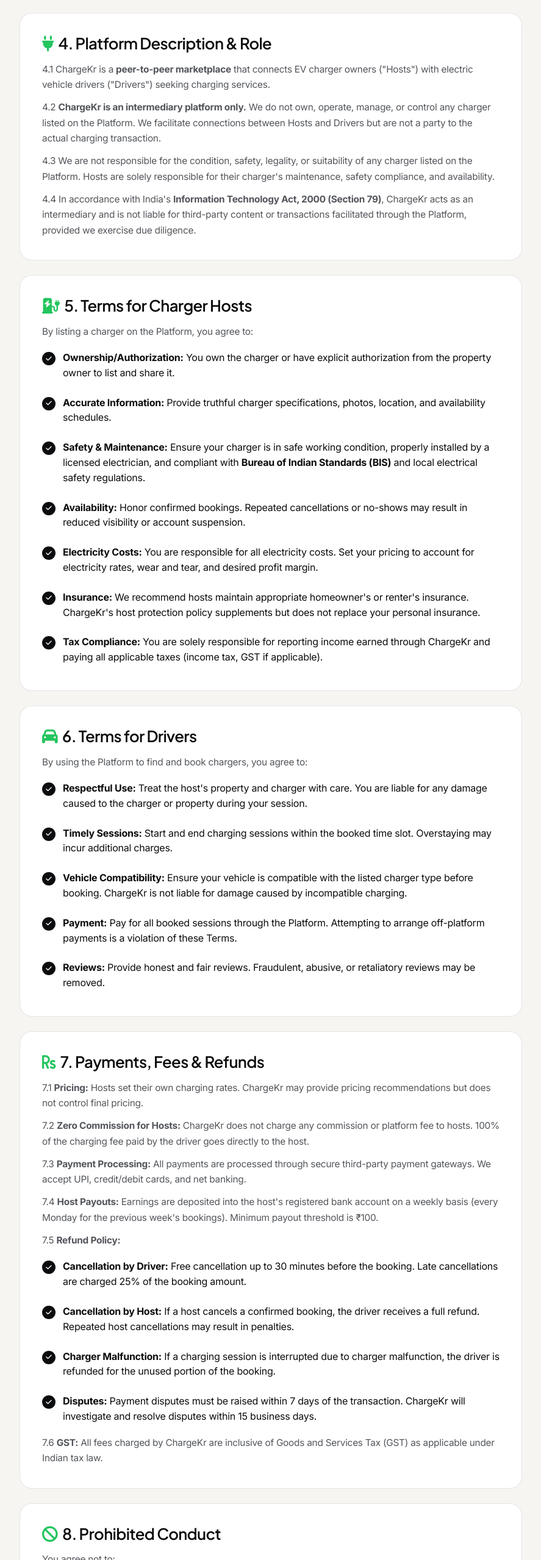
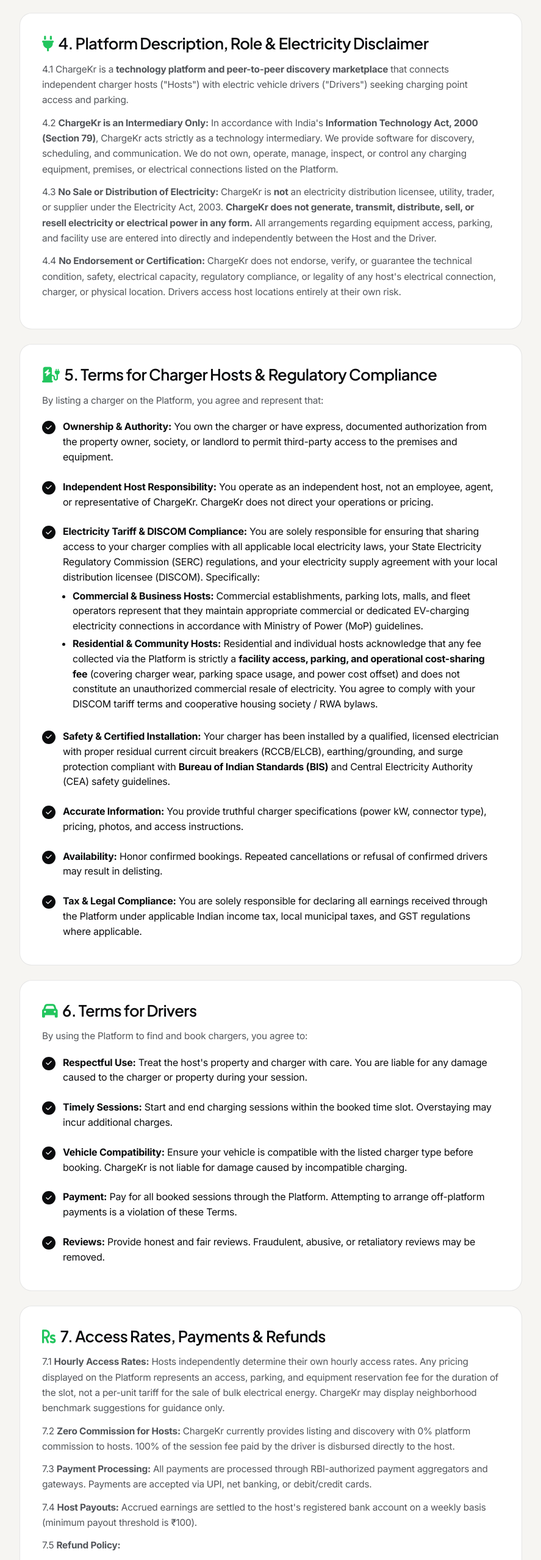
Before and after one commit to sahilm9620/chargekr, a plain HTML site: page terms-of-service.html in a window 1280 px wide. Shown: the part 1506-4064 px from the top of the page at 61% size, without its empty margins (196-1083 px from the left). Drawn offline with Linux system fonts and the light colour scheme.

Commit message:
legal: update Terms of Service and clarify platform role as technology intermediary

```diff
--- a/terms-of-service.html
+++ b/terms-of-service.html
@@ -155,62 +155,51 @@
             <!-- Platform Description -->
             <div class="card reveal" style="margin-bottom:24px;">
                 <h3 style="margin-bottom:16px;"><i class="fas fa-plug"
-                        style="color:var(--primary); margin-right:8px;"></i>4. Platform Description & Role</h3>
-                <p style="margin-bottom:12px;">4.1 ChargeKr is a <strong>peer-to-peer marketplace</strong> that connects
-                    EV charger owners ("Hosts") with electric vehicle drivers ("Drivers") seeking charging services.</p>
-                <p style="margin-bottom:12px;">4.2 <strong>ChargeKr is an intermediary platform only.</strong> We do not
-                    own, operate, manage, or control any charger listed on the Platform. We facilitate connections
-                    between Hosts and Drivers but are not a party to the actual charging transaction.</p>
-                <p style="margin-bottom:12px;">4.3 We are not responsible for the condition, safety, legality, or
-                    suitability of any charger listed on the Platform. Hosts are solely responsible for their charger's
-                    maintenance, safety compliance, and availability.</p>
-                <p>4.4 In accordance with India's <strong>Information Technology Act, 2000 (Section 79)</strong>,
-                    ChargeKr acts as an intermediary and is not liable for third-party content or transactions
-                    facilitated through the Platform, provided we exercise due diligence.</p>
+                        style="color:var(--primary); margin-right:8px;"></i>4. Platform Description, Role & Electricity Disclaimer</h3>
+                <p style="margin-bottom:12px;">4.1 ChargeKr is a <strong>technology platform and peer-to-peer discovery marketplace</strong> that connects independent charger hosts ("Hosts") with electric vehicle drivers ("Drivers") seeking charging point access and parking.</p>
+                <p style="margin-bottom:12px;">4.2 <strong>ChargeKr is an Intermediary Only:</strong> In accordance with India's <strong>Information Technology Act, 2000 (Section 79)</strong>, ChargeKr acts strictly as a technology intermediary. We provide software for discovery, scheduling, and communication. We do not own, operate, manage, inspect, or control any charging equipment, premises, or electrical connections listed on the Platform.</p>
+                <p style="margin-bottom:12px;">4.3 <strong>No Sale or Distribution of Electricity:</strong> ChargeKr is <strong>not</strong> an electricity distribution licensee, utility, trader, or supplier under the Electricity Act, 2003. <strong>ChargeKr does not generate, transmit, distribute, sell, or resell electricity or electrical power in any form.</strong> All arrangements regarding equipment access, parking, and facility use are entered into directly and independently between the Host and the Driver.</p>
+                <p style="margin-bottom:12px;">4.4 <strong>No Endorsement or Certification:</strong> ChargeKr does not endorse, verify, or guarantee the technical condition, safety, electrical capacity, regulatory compliance, or legality of any host's electrical connection, charger, or physical location. Drivers access host locations entirely at their own risk.</p>
             </div>
 
             <!-- Host Terms -->
             <div class="card reveal" style="margin-bottom:24px;">
                 <h3 style="margin-bottom:16px;"><i class="fas fa-charging-station"
-                        style="color:var(--primary); margin-right:8px;"></i>5. Terms for Charger Hosts</h3>
-                <p style="margin-bottom:12px;">By listing a charger on the Platform, you agree to:</p>
+                        style="color:var(--primary); margin-right:8px;"></i>5. Terms for Charger Hosts & Regulatory Compliance</h3>
+                <p style="margin-bottom:12px;">By listing a charger on the Platform, you agree and represent that:</p>
                 <div class="feature-list">
                     <div class="feature-list-item">
                         <span class="check"><i class="fas fa-check"></i></span>
-                        <div><strong>Ownership/Authorization:</strong> You own the charger or have explicit
-                            authorization from the property owner to list and share it.</div>
+                        <div><strong>Ownership & Authority:</strong> You own the charger or have express, documented authorization from the property owner, society, or landlord to permit third-party access to the premises and equipment.</div>
                     </div>
                     <div class="feature-list-item">
                         <span class="check"><i class="fas fa-check"></i></span>
-                        <div><strong>Accurate Information:</strong> Provide truthful charger specifications, photos,
-                            location, and availability schedules.</div>
+                        <div><strong>Independent Host Responsibility:</strong> You operate as an independent host, not an employee, agent, or representative of ChargeKr. ChargeKr does not direct your operations or pricing.</div>
                     </div>
                     <div class="feature-list-item">
                         <span class="check"><i class="fas fa-check"></i></span>
-                        <div><strong>Safety & Maintenance:</strong> Ensure your charger is in safe working condition,
-                            properly installed by a licensed electrician, and compliant with <strong>Bureau of Indian
-                                Standards (BIS)</strong> and local electrical safety regulations.</div>
+                        <div><strong>Electricity Tariff & DISCOM Compliance:</strong> You are solely responsible for ensuring that sharing access to your charger complies with all applicable local electricity laws, your State Electricity Regulatory Commission (SERC) regulations, and your electricity supply agreement with your local distribution licensee (DISCOM). Specifically:
+                            <ul style="margin-top:6px; margin-left:16px; list-style-type:disc;">
+                                <li style="margin-bottom:4px;"><strong>Commercial & Business Hosts:</strong> Commercial establishments, parking lots, malls, and fleet operators represent that they maintain appropriate commercial or dedicated EV-charging electricity connections in accordance with Ministry of Power (MoP) guidelines.</li>
+                                <li style="margin-bottom:4px;"><strong>Residential & Community Hosts:</strong> Residential and individual hosts acknowledge that any fee collected via the Platform is strictly a <strong>facility access, parking, and operational cost-sharing fee</strong> (covering charger wear, parking space usage, and power cost offset) and does not constitute an unauthorized commercial resale of electricity. You agree to comply with your DISCOM tariff terms and cooperative housing society / RWA bylaws.</li>
+                            </ul>
+                        </div>
                     </div>
                     <div class="feature-list-item">
                         <span class="check"><i class="fas fa-check"></i></span>
-                        <div><strong>Availability:</strong> Honor confirmed bookings. Repeated cancellations or no-shows
-                            may result in reduced visibility or account suspension.</div>
+                        <div><strong>Safety & Certified Installation:</strong> Your charger has been installed by a qualified, licensed electrician with proper residual current circuit breakers (RCCB/ELCB), earthing/grounding, and surge protection compliant with <strong>Bureau of Indian Standards (BIS)</strong> and Central Electricity Authority (CEA) safety guidelines.</div>
                     </div>
                     <div class="feature-list-item">
                         <span class="check"><i class="fas fa-check"></i></span>
-                        <div><strong>Electricity Costs:</strong> You are responsible for all electricity costs. Set your
-                            pricing to account for electricity rates, wear and tear, and desired profit margin.</div>
+                        <div><strong>Accurate Information:</strong> You provide truthful charger specifications (power kW, connector type), pricing, photos, and access instructions.</div>
                     </div>
                     <div class="feature-list-item">
                         <span class="check"><i class="fas fa-check"></i></span>
-                        <div><strong>Insurance:</strong> We recommend hosts maintain appropriate homeowner's or renter's
-                            insurance. ChargeKr's host protection policy supplements but does not replace your personal
-                            insurance.</div>
+                        <div><strong>Availability:</strong> Honor confirmed bookings. Repeated cancellations or refusal of confirmed drivers may result in delisting.</div>
                     </div>
                     <div class="feature-list-item">
                         <span class="check"><i class="fas fa-check"></i></span>
-                        <div><strong>Tax Compliance:</strong> You are solely responsible for reporting income earned
-                            through ChargeKr and paying all applicable taxes (income tax, GST if applicable).</div>
+                        <div><strong>Tax & Legal Compliance:</strong> You are solely responsible for declaring all earnings received through the Platform under applicable Indian income tax, local municipal taxes, and GST regulations where applicable.</div>
                     </div>
                 </div>
             </div>
@@ -253,42 +242,31 @@
             <!-- Payments & Fees -->
             <div class="card reveal" style="margin-bottom:24px;">
                 <h3 style="margin-bottom:16px;"><i class="fas fa-rupee-sign"
-                        style="color:var(--primary); margin-right:8px;"></i>7. Payments, Fees & Refunds</h3>
-                <p style="margin-bottom:12px;">7.1 <strong>Pricing:</strong> Hosts set their own charging rates.
-                    ChargeKr may provide pricing recommendations but does not control final pricing.</p>
-                <p style="margin-bottom:12px;">7.2 <strong>Zero Commission for Hosts:</strong> ChargeKr does not charge any
-                    commission or platform fee to hosts. 100% of the charging fee paid by the driver goes directly to the
-                    host.</p>
-                <p style="margin-bottom:12px;">7.3 <strong>Payment Processing:</strong> All payments are processed
-                    through secure third-party payment gateways. We accept UPI, credit/debit cards, and net banking.</p>
-                <p style="margin-bottom:12px;">7.4 <strong>Host Payouts:</strong> Earnings are deposited into the host's
-                    registered bank account on a weekly basis (every Monday for the previous week's bookings). Minimum
-                    payout threshold is ₹100.</p>
+                        style="color:var(--primary); margin-right:8px;"></i>7. Access Rates, Payments & Refunds</h3>
+                <p style="margin-bottom:12px;">7.1 <strong>Hourly Access Rates:</strong> Hosts independently determine their own hourly access rates. Any pricing displayed on the Platform represents an access, parking, and equipment reservation fee for the duration of the slot, not a per-unit tariff for the sale of bulk electrical energy. ChargeKr may display neighborhood benchmark suggestions for guidance only.</p>
+                <p style="margin-bottom:12px;">7.2 <strong>Zero Commission for Hosts:</strong> ChargeKr currently provides listing and discovery with 0% platform commission to hosts. 100% of the session fee paid by the driver is disbursed directly to the host.</p>
+                <p style="margin-bottom:12px;">7.3 <strong>Payment Processing:</strong> All payments are processed through RBI-authorized payment aggregators and gateways. Payments are accepted via UPI, net banking, or debit/credit cards.</p>
+                <p style="margin-bottom:12px;">7.4 <strong>Host Payouts:</strong> Accrued earnings are settled to the host's registered bank account on a weekly basis (minimum payout threshold is ₹100).</p>
                 <p style="margin-bottom:12px;">7.5 <strong>Refund Policy:</strong></p>
                 <div class="feature-list">
                     <div class="feature-list-item">
                         <span class="check"><i class="fas fa-check"></i></span>
-                        <div><strong>Cancellation by Driver:</strong> Free cancellation up to 30 minutes before the
-                            booking. Late cancellations are charged 25% of the booking amount.</div>
+                        <div><strong>Cancellation by Driver:</strong> Free cancellation up to 30 minutes before the scheduled booking window. Late cancellations may incur a 25% convenience charge to compensate the host for reserved parking.</div>
                     </div>
                     <div class="feature-list-item">
                         <span class="check"><i class="fas fa-check"></i></span>
-                        <div><strong>Cancellation by Host:</strong> If a host cancels a confirmed booking, the driver
-                            receives a full refund. Repeated host cancellations may result in penalties.</div>
+                        <div><strong>Cancellation by Host:</strong> If a host cancels a confirmed reservation, the driver receives a 100% full refund immediately.</div>
                     </div>
                     <div class="feature-list-item">
                         <span class="check"><i class="fas fa-check"></i></span>
-                        <div><strong>Charger Malfunction:</strong> If a charging session is interrupted due to charger
-                            malfunction, the driver is refunded for the unused portion of the booking.</div>
+                        <div><strong>Charger Malfunction:</strong> If a charging session is interrupted due to charger hardware failure or site power outage, the driver is refunded for the unused portion of the booking slot.</div>
                     </div>
                     <div class="feature-list-item">
                         <span class="check"><i class="fas fa-check"></i></span>
-                        <div><strong>Disputes:</strong> Payment disputes must be raised within 7 days of the
-                            transaction. ChargeKr will investigate and resolve disputes within 15 business days.</div>
+                        <div><strong>Disputes:</strong> Payment disputes must be raised within 7 days of the transaction. ChargeKr will review transactional records to facilitate an amicable resolution within 15 business days.</div>
                     </div>
                 </div>
-                    <p style="margin-top:12px;">7.6 <strong>GST:</strong> All fees charged by ChargeKr are inclusive of
-                    Goods and Services Tax (GST) as applicable under Indian tax law.</p>
+                <p style="margin-top:12px;">7.6 <strong>GST:</strong> All applicable taxes or statutory dues are subject to Indian tax regulations.</p>
             </div>
 
             <!-- Prohibited Conduct -->
@@ -384,6 +362,10 @@
                         <span class="check"><i class="fas fa-chevron-right"></i></span>
                         <div>Service interruptions, system failures, or cybersecurity incidents.</div>
                     </div>
+                    <div class="feature-list-item">
+                        <span class="check"><i class="fas fa-chevron-right"></i></span>
+                        <div>Any regulatory inquiries, tariff reclassifications, inspections, penalties, or disputes involving electricity distribution companies (DISCOMs), municipal corporations, or housing society / RWA management arising out of host listing or sharing activities.</div>
+                    </div>
                 </div>
                 <p style="margin-top:12px;">10.3 Our total aggregate liability arising from or relating to these Terms
                     shall not exceed the total fees paid by you to ChargeKr in the <strong>twelve (12) months</strong>
@@ -394,10 +376,10 @@
             <div class="card reveal" style="margin-bottom:24px;">
                 <h3 style="margin-bottom:16px;"><i class="fas fa-balance-scale"
                         style="color:var(--primary); margin-right:8px;"></i>11. Indemnification</h3>
-                <p>You agree to indemnify, defend, and hold harmless ChargeKr, its officers, directors, employees, and
-                    agents from any claims, liabilities, damages, losses, costs, or expenses (including reasonable
-                    attorney's fees) arising from: (a) your use of the Platform; (b) your violation of these Terms; (c)
-                    your violation of any rights of a third party; or (d) your negligence or willful misconduct.</p>
+                <p>You agree to indemnify, defend, and hold harmless ChargeKr, its founders, officers, directors, employees, and
+                    agents from and against any claims, liabilities, damages, losses, fines, costs, or expenses (including reasonable
+                    attorney's fees) arising from: (a) your access to or use of the Platform; (b) your violation of these Terms; (c)
+                    your breach of any applicable laws, including electricity supply agreements, DISCOM rules, or housing society bylaws; or (d) any dispute between Host and Driver regarding charger access, property damage, or electricity usage.</p>
             </div>
 
             <!-- Dispute Resolution -->
@@ -572,6 +554,7 @@
             </div>
             <div class="footer-bottom">
                 <p>&copy; 2026 ChargeKr. All rights reserved.</p>
+                <p style="font-size:0.8rem; color:rgba(255,255,255,0.6); margin-top:6px;">Disclaimer: ChargeKr is a technology platform connecting EV drivers with independent charger hosts. ChargeKr does not generate, distribute, transmit, or resell electricity.</p>
                 <p>Made with <i class="fas fa-bolt" style="color:var(--primary)"></i> for a greener future</p>
             </div>
         </div>
```
Also changed, not shown: earn-money.html (+2 -2 lines), ev-charging-app-india.html (+3 -3 lines), how-it-helps.html (+3 -3 lines), how-to-add-your-charger-on-chargekr.html (+1 -1 lines), index.html (+1 -0 lines), peer-to-peer.html (+2 -2 lines).
